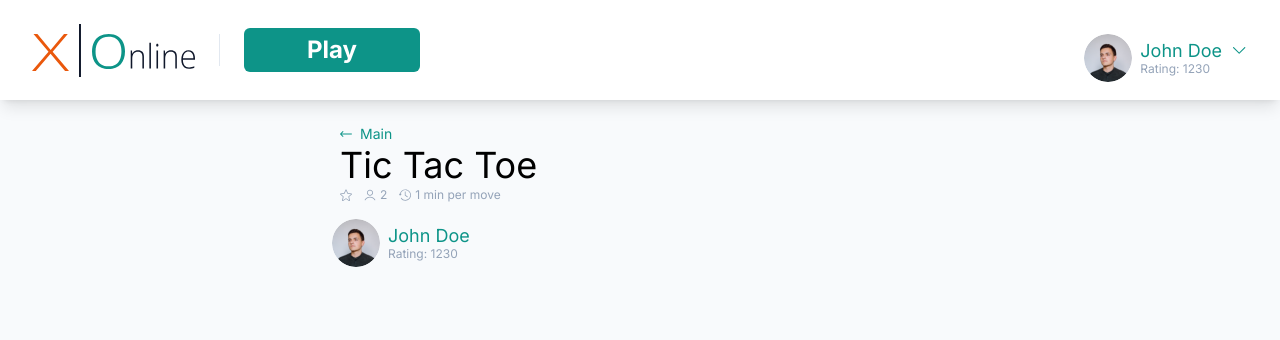
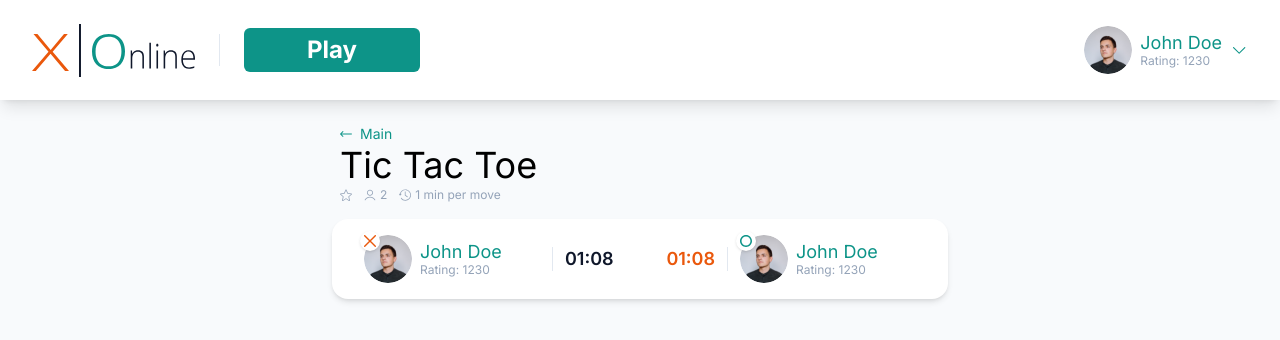
Before and after one commit to ukrWily/xo, a Next.js app: page / in a window 1280 px wide. Shown: the top 340 px of the page. Built offline with nearby package versions, Linux system fonts and the light colour scheme.

Commit message:
Added GameInfo

```diff
--- /dev/null
+++ b/components/game/game-info.jsx
@@ -0,0 +1,37 @@
+import clsx from "clsx";
+import { Profile } from "../profile/profile";
+import { CrossIcon } from "../game/icons/cross-icon";
+import { ZeroIcon } from "../game/icons/zero-icon";
+
+export function GameInfo({ className }) {
+  return (
+    <div
+      className={clsx(
+        className,
+        "bg-white rounded-2xl shadow-md px-8 py-4 flex justify-between"
+      )}
+    >
+      <div className="flex gap-3 items-center">
+        <div className="relative">
+          <Profile className="w-44" />
+          <div className="w-5 h-5 rounded-full bg-white shadow absolute -left-1 -top-1 items-center flex justify-center">
+            <CrossIcon />
+          </div>
+        </div>
+        <div className="h-6 w-px bg-slate-200" />
+        <div className="text-slate-900 text-lg font-semibold">01:08</div>
+      </div>
+
+      <div className="flex gap-3 items-center">
+        <div className="text-orange-600 text-lg font-semibold">01:08</div>
+        <div className="h-6 w-px bg-slate-200" />
+        <div className="relative">
+          <Profile className="w-44" />
+          <div className="w-5 h-5 rounded-full bg-white shadow absolute -left-1 -top-1 items-center flex justify-center">
+            <ZeroIcon />
+          </div>
+        </div>
+      </div>
+    </div>
+  );
+}
--- /dev/null
+++ b/components/game/icons/cross-icon.jsx
@@ -0,0 +1,16 @@
+export function CrossIcon() {
+  return (
+    <svg
+      width="12"
+      height="12"
+      viewBox="0 0 20 20"
+      fill="none"
+      xmlns="http://www.w3.org/2000/svg"
+    >
+      <path
+        d="M11.6635 9.99998L19.655 2.00846C20.115 1.54847 20.115 0.804976 19.655 0.34499C19.195 -0.114997 18.4515 -0.114997 17.9915 0.34499L10 8.33651L2.00846 0.34499C1.54847 -0.114997 0.804976 -0.114997 0.34499 0.34499C-0.114997 0.804976 -0.114997 1.54847 0.34499 2.00846L8.33651 9.99998L0.34499 17.9915C-0.114997 18.4515 -0.114997 19.195 0.34499 19.655C0.574397 19.8844 0.87556 19.9996 1.17672 19.9996C1.47789 19.9996 1.77905 19.8843 2.00846 19.655L9.99998 11.6634L17.9915 19.655C18.2209 19.8844 18.5221 19.9996 18.8232 19.9996C19.1244 19.9996 19.4256 19.8843 19.655 19.655C20.115 19.195 20.115 18.4515 19.655 17.9915L11.6635 9.99998Z"
+        fill="#EA580C"
+      />
+    </svg>
+  );
+}
--- /dev/null
+++ b/components/game/icons/square-icon.jsx
@@ -0,0 +1,20 @@
+export function SquareIcon() {
+  return (
+    <svg
+      width="12.000000"
+      height="12.000000"
+      viewBox="0 0 20 20"
+      fill="none"
+      xmlns="http://www.w3.org/2000/svg"
+      xmlns:xlink="http://www.w3.org/1999/xlink"
+    >
+      <path
+        id="Vector"
+        d="M17.77 2.22L17.77 17.77L2.22 17.77L2.22 2.22L17.77 2.22ZM17.77 0L2.22 0C1 0 0 1 0 2.22L0 17.77C0 19 1 20 2.22 20L17.77 20C19 20 20 19 20 17.77L20 2.22C20 1 19 0 17.77 0Z"
+        fill="#C026D3"
+        fill-opacity="1.000000"
+        fill-rule="nonzero"
+      />
+    </svg>
+  );
+}
--- /dev/null
+++ b/components/game/icons/triangle-icon.jsx
@@ -0,0 +1,16 @@
+export function TriangleIconIcon() {
+  return (
+    <svg
+      width="12"
+      height="11"
+      viewBox="0 0 20 18"
+      fill="none"
+      xmlns="http://www.w3.org/2000/svg"
+    >
+      <path
+        d="M0.167468 17.2028C0.277176 17.3928 0.434968 17.5506 0.624986 17.6603C0.815004 17.77 1.03055 17.8278 1.24997 17.8278H18.75C18.9694 17.8278 19.1849 17.77 19.375 17.6603C19.565 17.5506 19.7228 17.3928 19.8325 17.2028C19.9422 17.0127 19.9999 16.7972 19.9999 16.5778C19.9999 16.3584 19.9422 16.1428 19.8325 15.9528L11.0825 0.797308C10.9728 0.607299 10.815 0.449516 10.6249 0.339816C10.4349 0.230115 10.2194 0.172363 9.99997 0.172363C9.78056 0.172363 9.56501 0.230115 9.375 0.339816C9.18498 0.449516 9.02718 0.607299 8.91747 0.797308L0.167468 15.9528C0.0577578 16.1428 0 16.3584 0 16.5778C0 16.7972 0.0577578 17.0128 0.167468 17.2028ZM9.99997 3.92231L16.5849 15.3278H3.41505L9.99997 3.92231Z"
+        fill="#2563EB"
+      />
+    </svg>
+  );
+}
--- /dev/null
+++ b/components/game/icons/zero-icon.jsx
@@ -0,0 +1,16 @@
+export function ZeroIcon() {
+  return (
+    <svg
+      width="12"
+      height="12"
+      viewBox="0 0 20 20"
+      fill="none"
+      xmlns="http://www.w3.org/2000/svg"
+    >
+      <path
+        d="M10 0C4.47715 0 0 4.47715 0 10C0 15.5229 4.47715 20.0001 10 20.0001C15.5229 20.0001 20.0001 15.5229 20.0001 10C20.0001 4.47715 15.5228 0 10 0ZM10 17.5C5.85792 17.5 2.50002 14.1421 2.50002 10C2.50002 5.85792 5.85792 2.50002 10 2.50002C14.1421 2.50002 17.5 5.85792 17.5 10C17.5 14.1421 14.1421 17.5 10 17.5Z"
+        fill="#0D9488"
+      />
+    </svg>
+  );
+}
--- a/components/game/index.js
+++ b/components/game/index.js
@@ -1 +1,2 @@
 export { GameTile } from "./game-title";
+export { GameInfo } from "./game-info";
--- a/components/header/header.jsx
+++ b/components/header/header.jsx
@@ -12,7 +12,7 @@ export function Header() {
       <button className="bg-teal-600 w-44 py-2 rounded-md text-white font-bold hover:bg-teal-500 hover:shadow-[0_5px_5px_rgba(0,0,0,0.5)] active::shadow-[0_1px_1px_rgba(0,0,0,0.5)] active:scale-90 transition-all text-2xl leading-tight">
         Play
       </button>
-      <button className="text-teal-600 ml-auto flex items-center gap-2 text-start hover:scale-105 hover:text-teal-500 transition-all">
+      <button className="ml-auto flex items-center gap-2 text-teal-600">
         <Profile />
         <ArrowDownIcon />
       </button>
--- a/components/profile/profile.jsx
+++ b/components/profile/profile.jsx
@@ -1,9 +1,15 @@
 import Image from "next/image";
 import photo from "./photo.png";
+import clsx from "clsx";
 
-export function Profile() {
+export function Profile({ className }) {
   return (
-    <div className="text-teal-600 flex items-center gap-2 text-start mt-4">
+    <div
+      className={clsx(
+        "text-teal-600 flex items-center gap-2 text-start",
+        className
+      )}
+    >
       <Image src={photo} alt="Photo" className="rounded-full w-12 h-12" />
       <div>
         <div className=" text-lg leading-tight">John Doe</div>
--- a/pages/index.jsx
+++ b/pages/index.jsx
@@ -1,6 +1,6 @@
 import { Header } from "../components/header";
 import { GameTitle } from "../components/game/game-title";
-import { Profile } from "../components/profile/profile";
+import { GameInfo } from "../components/game/game-info";
 
 export default function HomePage() {
   return (
@@ -8,7 +8,7 @@ export default function HomePage() {
       <Header />
       <main className="pt-6 mx-auto max-w-[616px]">
         <GameTitle />
-        <Profile />
+        <GameInfo className="mt-4" />
       </main>
     </div>
   );
```
